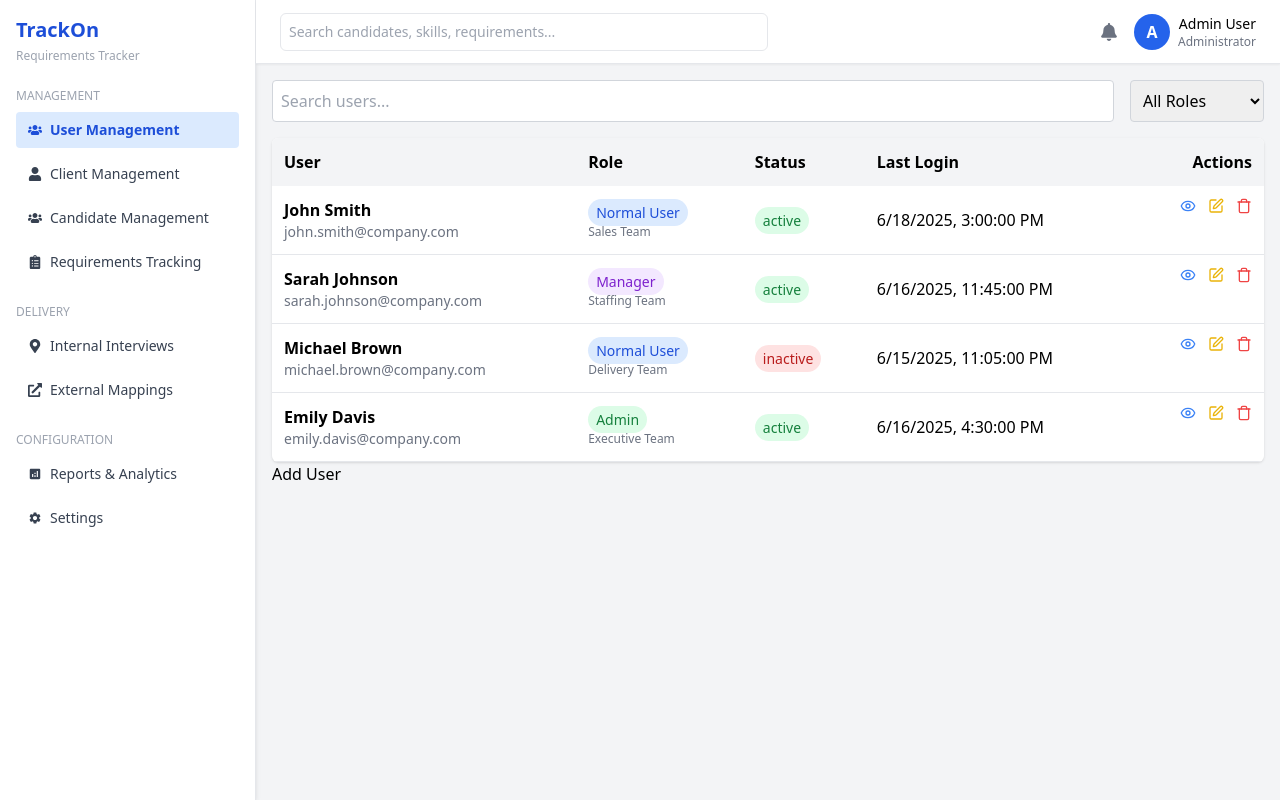
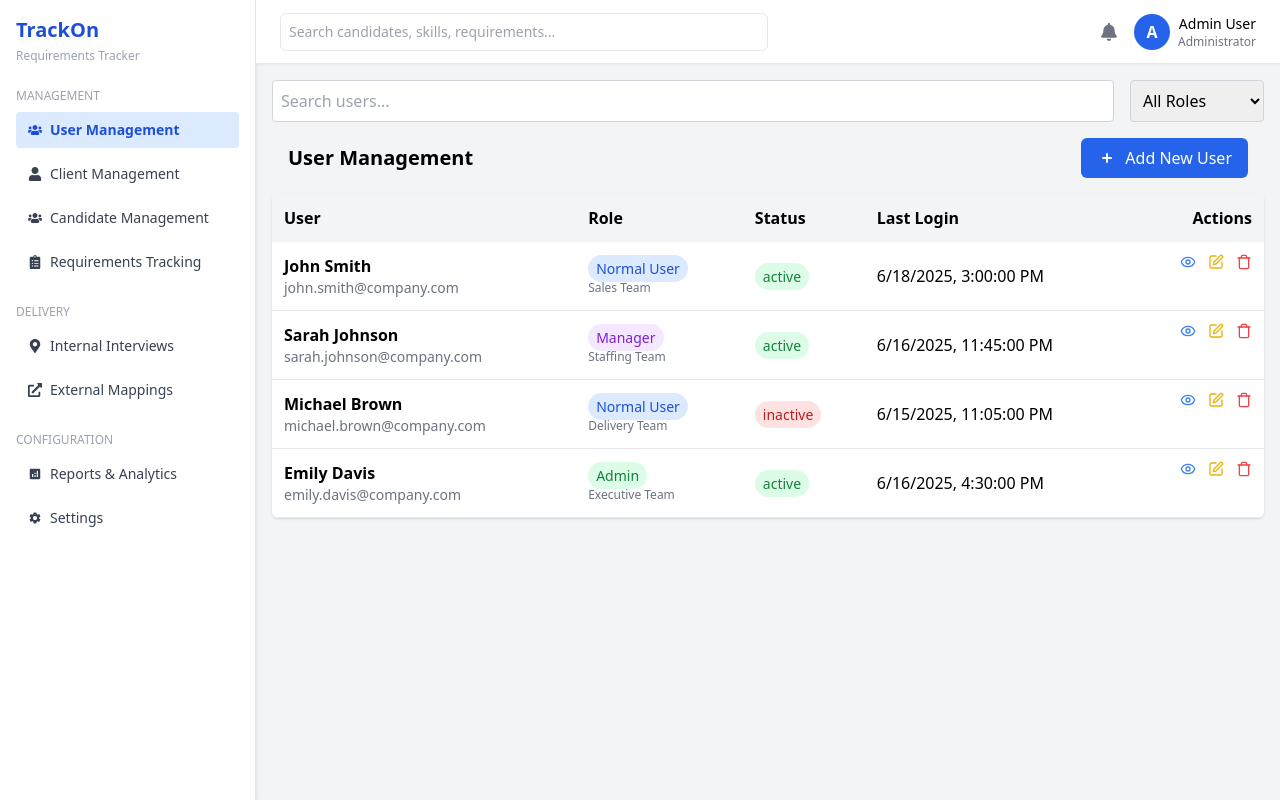
Before and after one commit to SAIEE12/trackon-usermanagement_ui, a React (Create React App) app: page / in a window 1280 px wide. Built offline with nearby package versions, Linux system fonts and the light colour scheme.

Commit message:
added css to the 'Add User' button

```diff
--- a/src/pages/UserManagementPage.jsx
+++ b/src/pages/UserManagementPage.jsx
@@ -3,7 +3,6 @@ import { usersData } from './data'; // ? use data.js again
 import UserTable from './UserTable';
 import FilterBar from './FilterBar';
 import AddUserModal from './AddUserModal';
-
 
 const UserManagementPage = () => {
   const [users, setUsers] = useState(usersData);
@@ -12,14 +11,16 @@ const UserManagementPage = () => {
   const [showAddModal, setShowAddModal] = useState(false);
 
   const filteredUsers = users.filter(user => {
-    const matchesSearch = user.name.toLowerCase().includes(searchTerm.toLowerCase()) ||
-                          user.email.toLowerCase().includes(searchTerm.toLowerCase());
+    const matchesSearch =
+      user.name.toLowerCase().includes(searchTerm.toLowerCase()) ||
+      user.email.toLowerCase().includes(searchTerm.toLowerCase());
     const matchesRole = roleFilter === 'All Roles' || user.role === roleFilter;
     return matchesSearch && matchesRole;
   });
 
   return (
     <>
+      {/* Top filter/search bar */}
       <FilterBar
         searchTerm={searchTerm}
         onSearch={setSearchTerm}
@@ -27,12 +28,35 @@ const UserManagementPage = () => {
         onFilter={setRoleFilter}
       />
 
+      {/* Page title and Add New User button */}
+      <div className="flex justify-between items-center mb-4 px-4 mt-2">
+        <h2 className="text-xl font-semibold">User Management</h2>
+        <button
+          onClick={() => setShowAddModal(true)}
+          className="flex items-center gap-2 px-4 py-2 bg-blue-600 text-white rounded-md hover:bg-blue-700 transition"
+        >
+          <svg
+            xmlns="http://www.w3.org/2000/svg"
+            className="h-5 w-5"
+            viewBox="0 0 20 20"
+            fill="currentColor"
+          >
+            <path d="M10 5a1 1 0 011 1v3h3a1 1 0 110 2h-3v3a1 1 0 11-2 0v-3H6a1 1 0 110-2h3V6a1 1 0 011-1z" />
+          </svg>
+          Add New User
+        </button>
+      </div>
+
+      {/* Table of users */}
       <UserTable users={filteredUsers} />
-      <button onClick={() => setShowAddModal(true)}>
-        Add User
-      </button>
 
-      {showAddModal && <AddUserModal onClose={() => setShowAddModal(false)} setUsers={setUsers} />}
+      {/* Modal */}
+      {showAddModal && (
+        <AddUserModal
+          onClose={() => setShowAddModal(false)}
+          setUsers={setUsers}
+        />
+      )}
     </>
   );
 };
```
